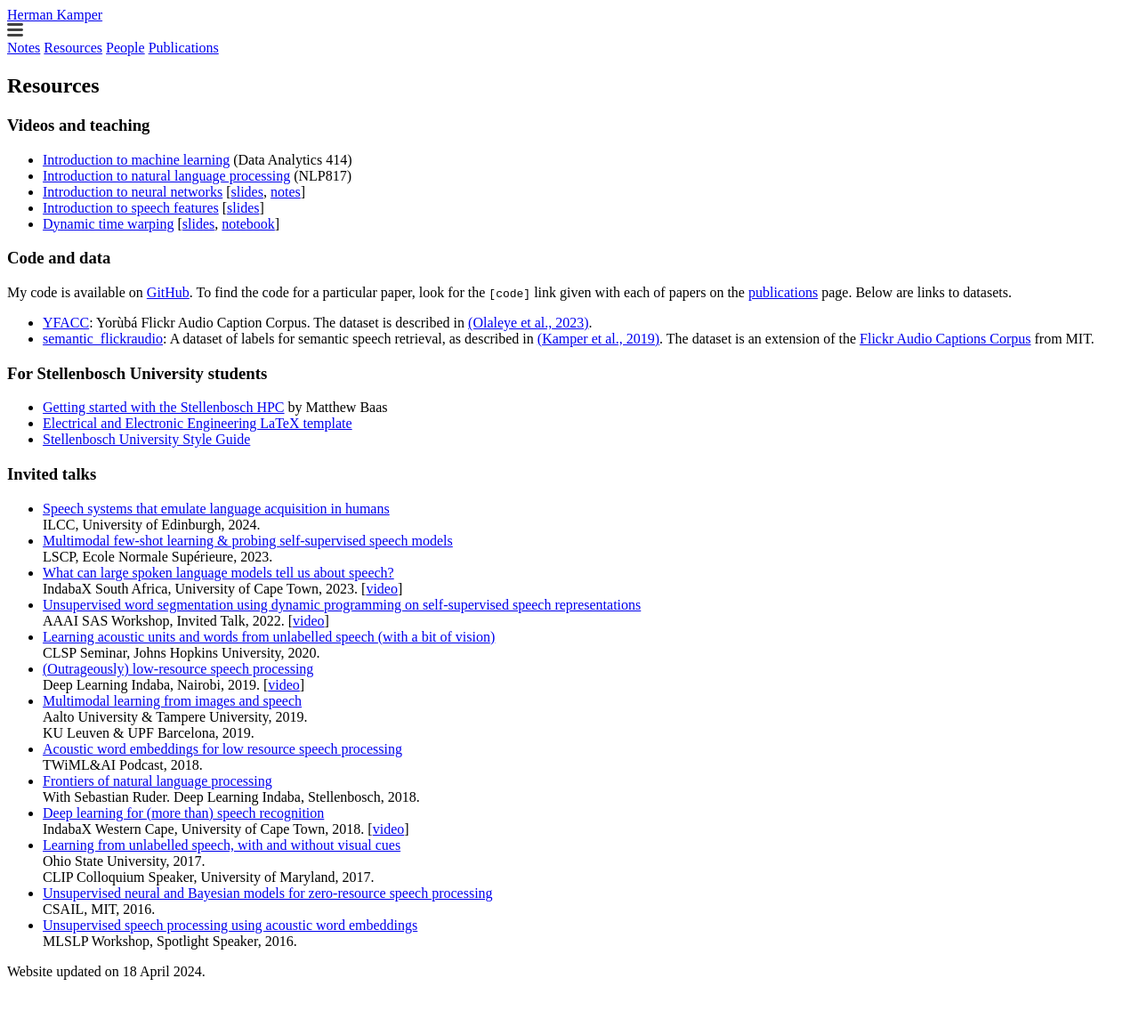
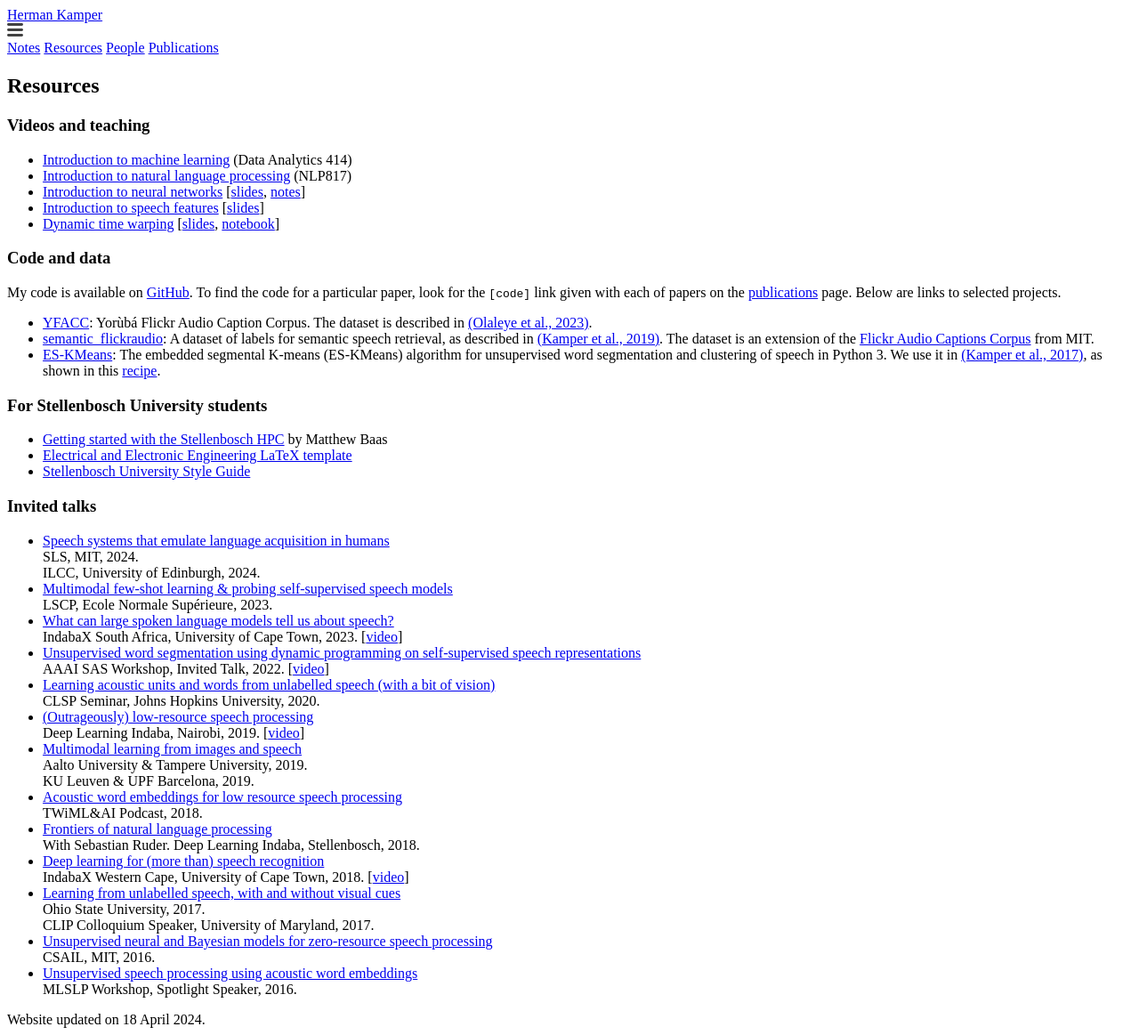
Before and after one commit to kamperh/kamperh.github.io, a Jekyll site: the page built from resources.md, in a window 1280 px wide. Shown: the whole page at 89% size. Built offline with Jekyll 4.4.1, drawn with Linux system fonts in a browser that asks for light colours; a style sheet for code colours, icons or effects is not loaded; before the commit the page ends 1109 px from its top, so only the background shows below that.

Commit message:
Update resources.md

```diff
--- a/resources.md
+++ b/resources.md
@@ -21,17 +21,11 @@ order: 3
 
 ### Code and data
 
-My code is available on [GitHub](https://github.com/kamperh). To find the code for a particular paper, look for the `[code]` link given with each of papers on the [publications]({{site.url}}/publications/) page. Below are links to datasets.
+My code is available on [GitHub](https://github.com/kamperh). To find the code for a particular paper, look for the `[code]` link given with each of papers on the [publications]({{site.url}}/publications/) page. Below are links to selected projects.
 
 - [YFACC](https://www.kamperh.com/yfacc): Yorùbá Flickr Audio Caption Corpus. The dataset is described in [(Olaleye et al., 2023)](https://arxiv.org/abs/2210.04600).
 - [semantic_flickraudio](https://github.com/kamperh/semantic_flickraudio): A dataset of labels for semantic speech retrieval, as described in [(Kamper et al., 2019)](https://arxiv.org/abs/1710.01949).  The dataset is an extension of the [Flickr Audio Captions Corpus](https://groups.csail.mit.edu/sls/downloads/flickraudio/) from MIT.
-<!-- - **[globalphone_awe](https://github.com/kamperh/globalphone_awe)**: A complete recipe for the multilingual acoustic word embedding approach described in [(Kamper et al., 2020)](https://arxiv.org/abs/2002.02109). Embeddings are trained on one set of GlobalPhone languages and evaluated on another. -->
-<!-- - **[recipe_bucktsong_awe_py3](https://github.com/kamperh/recipe_bucktsong_awe_py3)**: A complete recipe for the unsupervised acoustic word embedding methods described in [(Kamper, 2019)](https://arxiv.org/abs/1811.00403). Methods are evaluated on the Buckeye English and NCHLT Xitsonga datasets. -->
-<!-- - **[recipe_semantic_flickraudio](https://github.com/kamperh/recipe_semantic_flickraudio)**: A complete recipe for our visually grounded semantic speech retrieval model described in [(Kamper et al., 2019)](https://arxiv.org/abs/1710.01949). This recipe uses the [semantic_flickraudio](https://github.com/kamperh/semantic_flickraudio) dataset below, and is an updated version of the [recipe_vision_speech_flickr](https://github.com/kamperh/recipe_vision_speech_flickr) recipe. -->
-<!-- - **[semantic_flickraudio](https://github.com/kamperh/semantic_flickraudio)**: A dataset of labels for semantic speech retrieval, as described in [(Kamper et al., 2019)](https://arxiv.org/abs/1710.01949).  The dataset is an extension of the [Flickr Audio Captions Corpus](https://groups.csail.mit.edu/sls/downloads/flickraudio/) from MIT. -->
-<!-- - **[ES-KMeans](https://github.com/kamperh/eskmeans)**: The embedded segmental K-means (ES-KMeans) algorithm for unsupervised word segmentation and clustering of speech in Python 3. We use it in [(Kamper et al., 2017)](https://arxiv.org/abs/1703.08135), as shown in this [recipe](https://github.com/kamperh/bucktsong_eskmeans). -->
-<!-- - **[segmentalist](https://github.com/kamperh/segmentalist)**: Unsupervised word segmentation and clustering of speech in Python. We use it in [(Kamper et al., 2017)](https://arxiv.org/abs/1606.06950) and apply it to the Zero Resource Speech Challenge 2015 data (English and Xitsonga), as shown in this [complete recipe](https://github.com/kamperh/bucktsong_segmentalist). -->
-<!-- - **[bayes_gmm](https://github.com/kamperh/bayes_gmm)**: Bayesian Gaussian mixture models in Python, as described in [(Kamper et al., 2014)]({{site.url}}/papers/kamper+jansen+king+goldwater_slt2014.pdf). -->
+- [ES-KMeans](https://github.com/kamperh/eskmeans): The embedded segmental K-means (ES-KMeans) algorithm for unsupervised word segmentation and clustering of speech in Python 3. We use it in [(Kamper et al., 2017)](https://arxiv.org/abs/1703.08135), as shown in this [recipe](https://github.com/kamperh/bucktsong_eskmeans).
 
 
 ### For Stellenbosch University students
@@ -43,7 +37,8 @@ My code is available on [GitHub](https://github.com/kamperh). To find the code f
 
 ### Invited talks
 
-- [Speech systems that emulate language acquisition in humans]({{site.url}}/slides/kamper_ilcc2024_talk-compressed.pdf)
+- [Speech systems that emulate language acquisition in humans]({{site.url}}/slides/kamper_mit2024_talk-compressed.pdf)
+  SLS, MIT, 2024.
   ILCC, University of Edinburgh, 2024.
 - [Multimodal few-shot learning & probing self-supervised speech models]({{site.url}}/slides/kamper_ens2023_talk-compressed.pdf)
   LSCP, Ecole Normale Supérieure, 2023.
```
